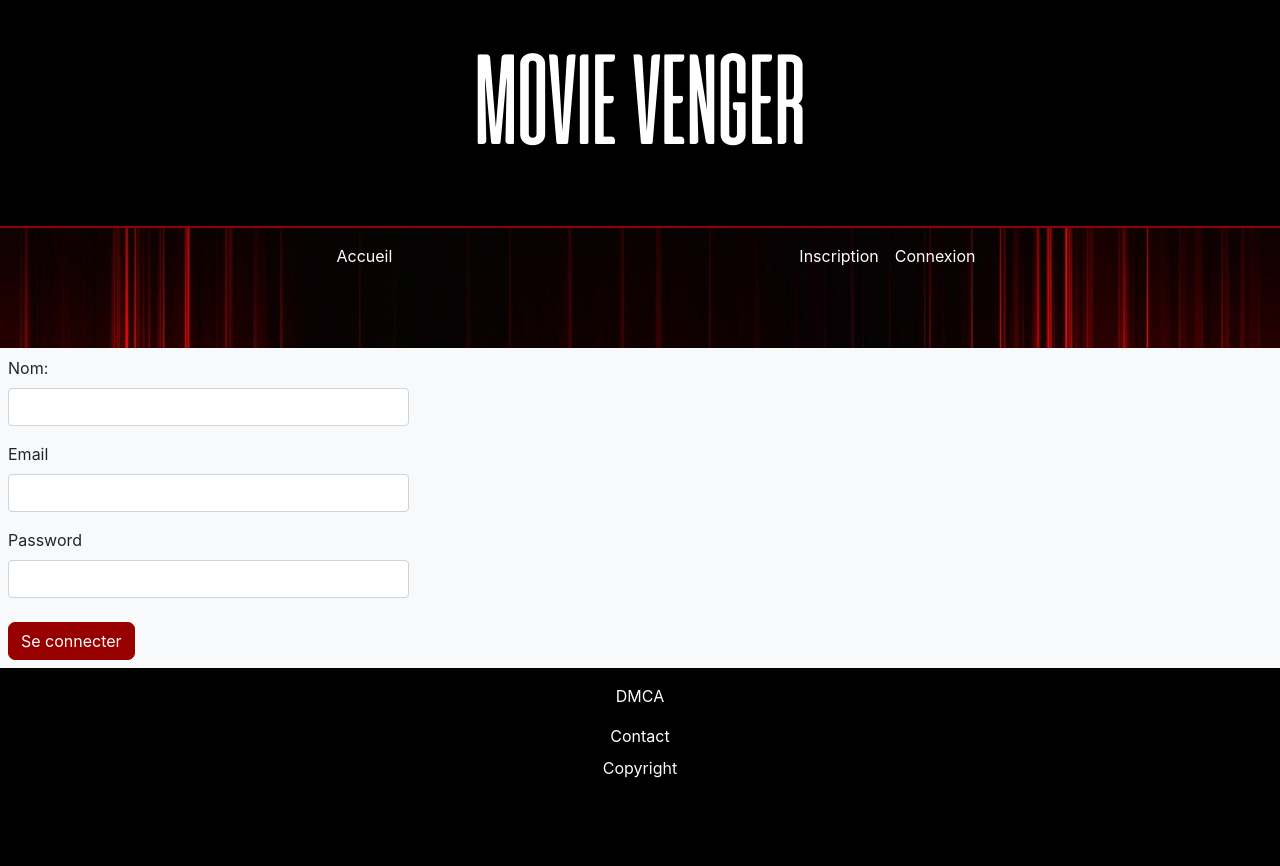
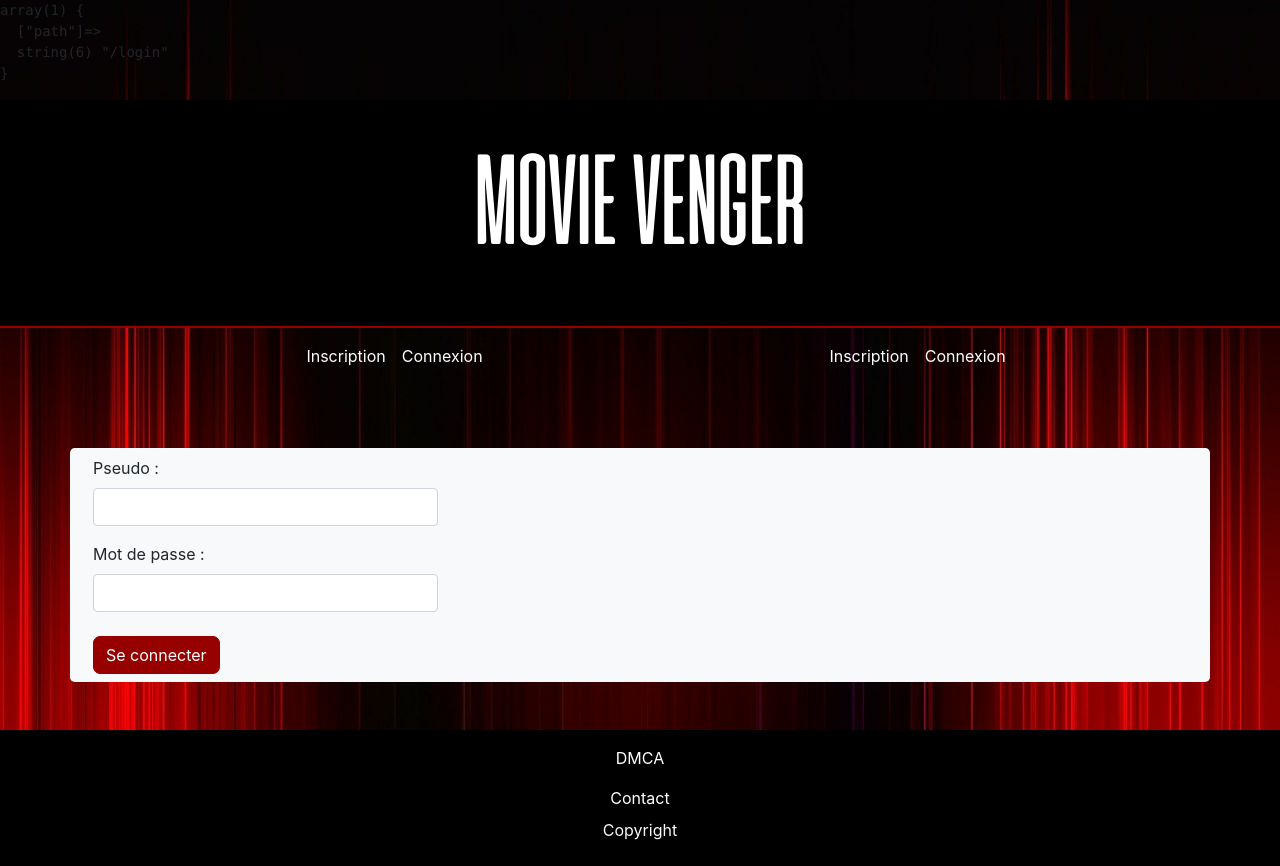
Before and after one commit to Helixar/movievenger, a PHP site: page /login in a window 1280 px wide. Before the commit the page ends 778 px from the top, so only its background shows below. Run offline with PHP 8.4, Linux system fonts and the light colour scheme; data that the repository does not hold is empty.

Commit message:
Adding visual connection feedback

```diff
--- a/public/index.php
+++ b/public/index.php
@@ -18,6 +18,8 @@ require '../src/models/Film.php';
 require '../src/models/Category.php';
 require '../src/controllers/HomeController.php';
 
+showSession(true);
+
 $home = new HomeController;
 if ($path === '/') {
     $home->index(!empty($_GET['category']) ? $_GET['category'] : false);
--- a/src/controllers/LoginController.php
+++ b/src/controllers/LoginController.php
@@ -1,7 +1,7 @@
 <?php
-if (isset($_POST['username'])) {
+if (isset($_POST['pseudo'])) {
 
-    if (empty($_POST['username'])) {
+    if (empty($_POST['pseudo'])) {
         echo "Veuillez saisir un pseudo.";
     } else {
 
@@ -9,21 +9,14 @@ if (isset($_POST['username'])) {
             echo "Veuillez saisir un mot de passe.";
         } else {
 
-            $Pseudo = htmlentities(trim($_POST['username']), ENT_QUOTES, "ISO-8859-15");
-            $Password = htmlentities($_POST['password'], ENT_QUOTES, "ISO-8859-15");
+            $login = new Category();
+            $request = $login->logUser($_POST['pseudo'], $_POST['password']);
 
-            if (!$mysqli) {
-                echo "Erreur de connexion à la base de données.";
+            if (empty($request)) {
+                echo "L'identifiant ou le mot de passe est incorrect.";
             } else {
-                $login = new Category();
-                $login->logUser($Pseudo, $Password);
-
-                if (mysqli_num_rows($Requete) == 0) {
-                    echo "L'identifiant ou le mot de passe est incorrect.";
-                } else {
-                    $_SESSION['pseudo'] = $Pseudo;
-                    header("Location: index.php");
-                }
+                $_SESSION['pseudo'] = $_POST['pseudo'];
+                header("Location: /");
             }
         }
     }
--- a/src/views/loginPage.php
+++ b/src/views/loginPage.php
@@ -1,3 +1,4 @@
+<?php require '../src/controllers/LoginController.php' ?>
 <!DOCTYPE html>
 <html lang="fr">
 
@@ -25,12 +26,18 @@
                         <li class="text-white nav-item active">
                             <a href="/" class="nav-link">Accueil</a>
                         </li>
-                        <li class=" text-white nav-item active">
-                            <a href="login" class="nav-link">Inscription</a>
-                        </li>
-                        <li class="text-white nav-item active">
-                            <a href="#" class="nav-link">Connexion</a>
-                        </li>
+                        <?php if (!empty($_SESSION["pseudo"])) : ?>
+                            <li class="text-white nav-item active">
+                                <span href="#" class="nav-link">Bonjour, <?= $_SESSION["pseudo"] ?> !</span>
+                            </li>
+                        <?php else : ?>
+                            <li class="text-white nav-item active">
+                                <a href="#" class="nav-link">Inscription</a>
+                            </li>
+                            <li class="text-white nav-item active">
+                                <a href="login" class="nav-link">Connexion</a>
+                            </li>
+                        <?php endif; ?>
                     </ul>
                 </div>
             </div>
@@ -55,10 +62,19 @@
             <!--fin menu mobile--->
             <!--menu bureau-->
             <div class="collapse navbar-collapse menu" id="navbarNav">
-                <ul class="navbar-nav  mx-auto">
-                    <li class="nav-item active">
-                        <a class="nav-link" href="/">Accueil<span class="sr-only"></span></a>
-                    </li>
+                <ul class="navbar-nav mx-auto">
+                    <?php if (!empty($_SESSION["pseudo"])) : ?>
+                        <li class="text-white nav-item active">
+                            <span href="#" class="nav-link">Bonjour, <?= $_SESSION["pseudo"] ?> !</span>
+                        </li>
+                    <?php else : ?>
+                        <li class="nav-item">
+                            <a class="nav-link" href="#">Inscription</a>
+                        </li>
+                        <li class="nav-item">
+                            <a class="nav-link" href="login">Connexion</a>
+                        </li>
+                    <?php endif; ?>
                 </ul>
             </div>
             <div class="collapse navbar-collapse menu" id="navbarNav">
@@ -89,19 +105,15 @@
     </div>
 
     <!--Contenu-->
-    <div class="container carte my-5"></div>
-        <form class="row justify-content-center flex-column g-5 bg-light p-2 rounded-lg">
+    <div class="container carte my-5">
+        <form class="row justify-content-center flex-column g-5 bg-light p-2 rounded-lg" action="" method="POST">
             <div class="mb-3 col-4 ml">
-                <label class="form-label">Nom:</label>
-                <input type="name" class="form-control" id="pseudo">
+                <label class="form-label">Pseudo :</label>
+                <input type="text" class="form-control" id="pseudo" name="pseudo">
             </div>
             <div class="mb-3 col-4">
-                <label class="form-label">Email</label>
-                <input type="email" class="form-control" id="exampleInputEmail1" aria-describedby="emailHelp">
-            </div>
-            <div class="mb-3 col-4">
-                <label class="form-label">Password</label>
-                <input type="password" class="form-control" id="exampleInputEmail1">
+                <label class="form-label">Mot de passe :</label>
+                <input type="password" class="form-control" id="password" name="password">
             </div>
             <div class="mt-2 col-4">
                 <button type="submit" class="btn btn-primary">Se connecter</button>
```
Also changed, not shown: src/views/affichageFilm.php (+17 -5 lines), src/views/formulaireFilm.php (+14 -2 lines), src/views/index.php (+14 -2 lines).
